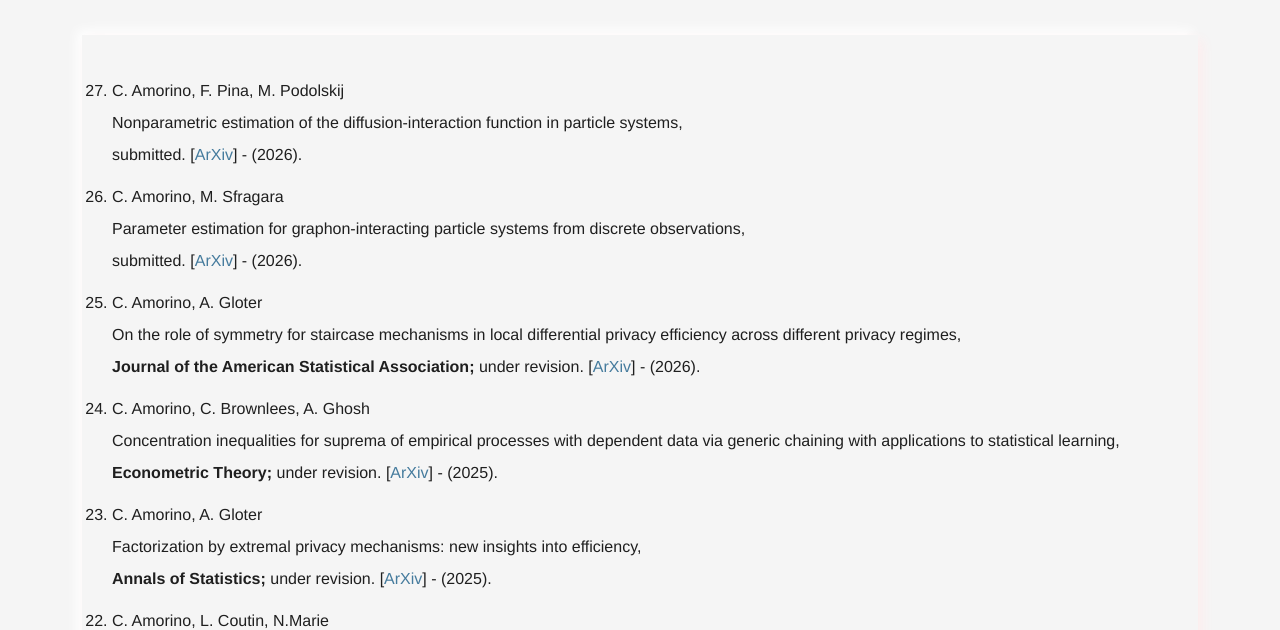
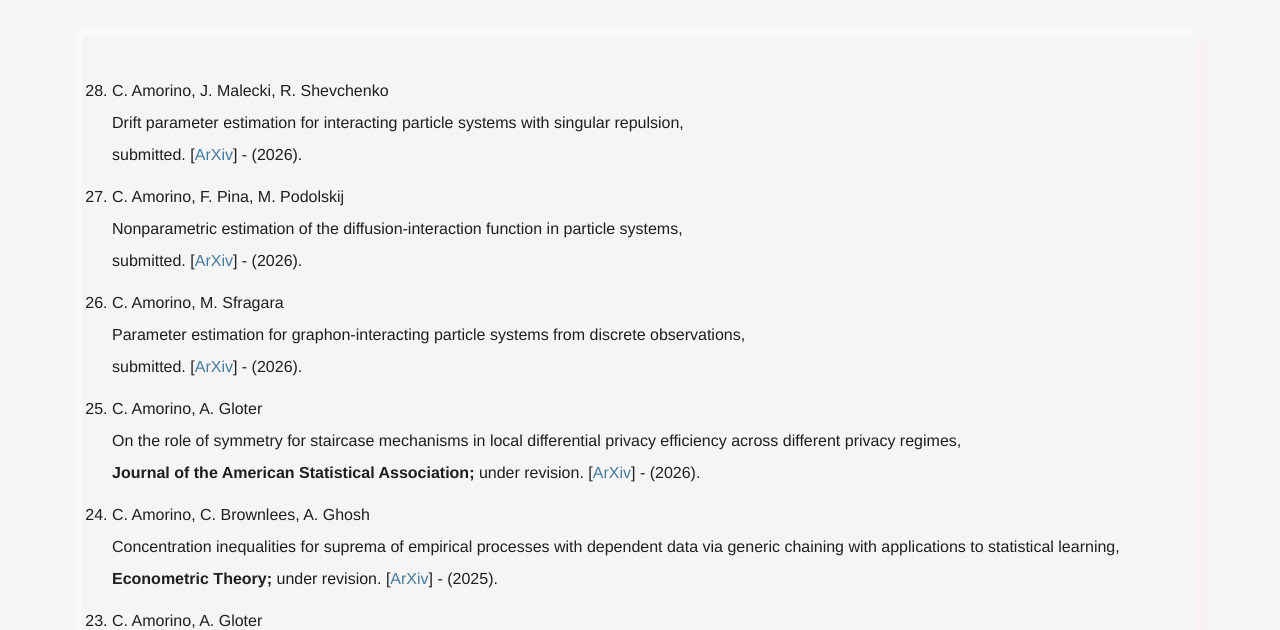
Before and after one commit to chiaraamorino/chiaraamorino.github.io, a plain HTML site: page research.html in a window 1280 px wide. Shown: the part 172-802 px from the top of the page. Drawn offline with nearby package versions, Linux system fonts and the light colour scheme.

Commit message:
Add files via upload

```diff
--- a/research.html
+++ b/research.html
@@ -52,6 +52,11 @@
             <h2 class="transition-slow transition-border">Publications</h2>
             <p><em>You may download preprint versions (arXiv), for the final versions consult the original sources.</em></p>
             <ol class="list box-shadow mt-30" reversed>
+
+                <li>C. Amorino, J. Malecki, R. Shevchenko <br> Drift parameter estimation for interacting particle systems with singular repulsion, <br> submitted.
+                    [<a rel="nofollow"
+                                       href="https://arxiv.org/pdf/2610.20090"
+                                       target="_blank">ArXiv</a>] - (2026).
 
                 <li>C. Amorino, F. Pina, M. Podolskij <br> Nonparametric estimation of the diffusion-interaction
                     function in particle systems, <br> submitted.
```
